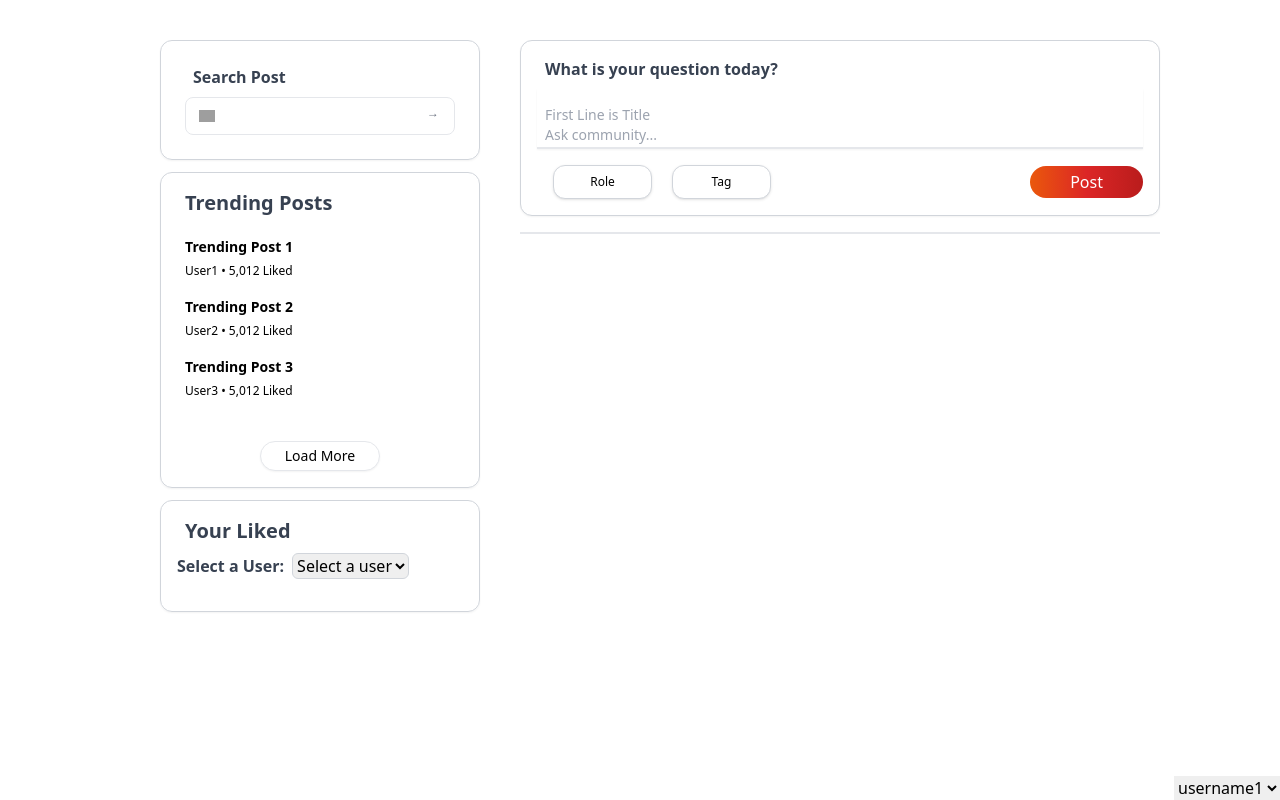
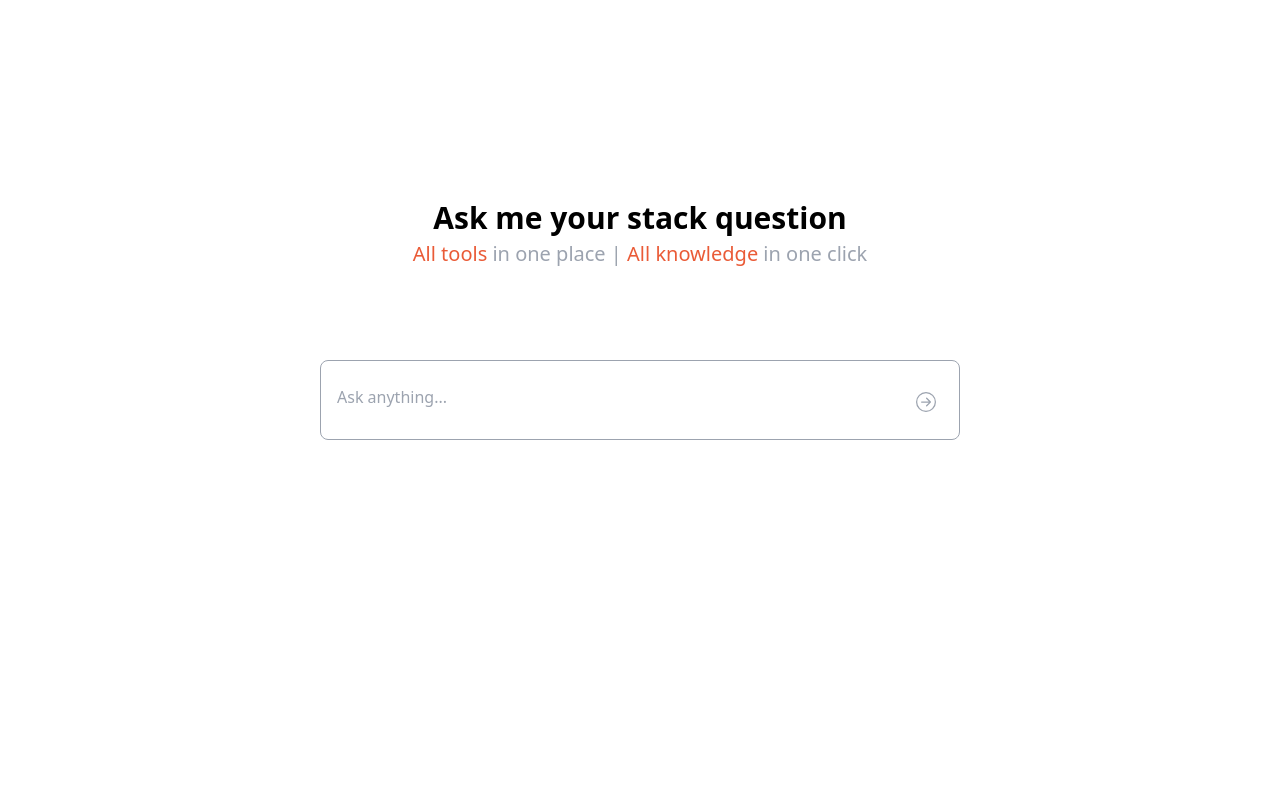
Before and after one commit to Narutchai01/Rectack, a React (Vite) app in the folder client/: page /chatbot in a window 1280 px wide. Built offline with nearby package versions, Linux system fonts and the light colour scheme; grey boxes are pictures that could not be loaded; the HTML template or start-up script is replaced by a standard one.

Commit message:
CharbotV.1(DesignPage)

```diff
--- a/client/src/App.jsx
+++ b/client/src/App.jsx
@@ -8,7 +8,8 @@ import ArticlePage from "./pages/ArticlePage"
 function App() {
   return (
     <>
-      <CommuPage/>
+      {/* <CommuPage/> */}
+      <Chatbot/>
       {/* <Navbar />
 
 
--- /dev/null
+++ b/client/src/assets/IconArrowRightCircle.jsx
@@ -0,0 +1,21 @@
+// icon:arrow-right-circle | Bootstrap https://icons.getbootstrap.com/ | Bootstrap
+import * as React from "react";
+
+function IconArrowRightCircle(props) {
+    return (
+        <svg
+        fill="currentColor"
+        viewBox="0 0 16 16"
+        height="1em"
+        width="1em"
+        {...props}
+        >
+        <path
+            fillRule="evenodd"
+            d="M1 8a7 7 0 1014 0A7 7 0 001 8zm15 0A8 8 0 110 8a8 8 0 0116 0zM4.5 7.5a.5.5 0 000 1h5.793l-2.147 2.146a.5.5 0 00.708.708l3-3a.5.5 0 000-.708l-3-3a.5.5 0 10-.708.708L10.293 7.5H4.5z"
+        />
+        </svg>
+    );
+}
+
+export default IconArrowRightCircle;
--- /dev/null
+++ b/client/src/components/Chatbot/ChatBar.jsx
@@ -0,0 +1,61 @@
+import React, { useState } from 'react';
+import IconArrowRightCircle from '../../assets/IconArrowRightCircle.jsx';
+import ChatFeed from './ChatFeed.jsx';
+
+const ChatBar = (props) => {
+    const [inputText, setInputText] = useState('');
+    const [chatMessages, setChatMessages] = useState([]);
+    const [submitted, setSubmitted] = useState(false);
+
+    const handleInputChange = (e) => {
+        setInputText(e.target.value);
+    };
+
+    const handleKeyPress = (e) => {
+        if (e.key === 'Enter' && !e.shiftKey) {
+        e.preventDefault();
+        console.log(inputText);
+        setInputText('');
+        setSubmitted(true);
+        setChatMessages([...chatMessages, inputText]);
+        }
+    };
+
+    return (
+        <>
+            <div className={`justify-center ${submitted ? 'flex h-full' : 'hidden'}`}>
+                <div className='w-[60%]'>
+                    <ChatFeed messages={chatMessages}/>
+                </div>
+            </div>
+            <div className="flex justify-center items-center h-screen">
+                <div className={`${submitted ? 'hidden' : 'h-[50%]'}`}>
+                    <div className='text-3xl font-semibold text-center'> Ask me your stack question</div>
+                    <div className='text-gray-400 text-xl mt-1 text-center'> <span className='text-[#EA5B37]'>All tools</span> in one place | <span className='text-[#EA5B37]'>All knowledge</span> in one click </div>
+                </div>
+                <div className='fixed bottom-0 bg-white h-[20vh] w-full'/>
+                <div className={`fixed w-1/2 h-20 ${submitted ? 'bottom-10' : ''}`}>
+                    <textarea
+                        className="w-full h-20 pl-4 py-6 border border-gray-400 focus:outline-none focus:ring-1 focus:ring-red-300 rounded-lg resize-none mr-2"
+                        placeholder="Ask anything..."
+                        value={inputText}
+                        onChange={handleInputChange}
+                        onKeyDown={handleKeyPress}
+                    ></textarea>
+                    <button
+                        className="absolute right-4 top-[30%] text-gray-400 p-2"
+                        onClick={() => {
+                            console.log(inputText);
+                            setInputText('');
+                        }}
+                    >
+                        <IconArrowRightCircle height={20} width={20} />
+                    </button>
+                </div>
+            </div>
+        </>
+
+    );
+};
+
+export default ChatBar;
--- /dev/null
+++ b/client/src/components/Chatbot/ChatFeed.jsx
@@ -0,0 +1,38 @@
+import React from 'react';
+
+const ChatFeed = (props) => {
+    const { messages } = props;
+
+    const answers = [
+        "Hello!",
+        "How can I help you?",
+        "I'm here to assist you.",
+        "What's on your mind?",
+        "Ask me anything!",
+    ];
+
+    return (
+        <div className="mx-10 mt-10 overflow-hidden">
+            <ul className="list-none pr-[15px] mr-[-15px] overflow-y-scroll max-h-[500px]">
+                {messages.map((message, index) => (
+                    <li key={index} className='my-2'>
+                        <div className="flex items-center justify-end">
+                            <span className="inline-block p-2 mx-2 rounded-lg bg-[#EA5B37] text-white">
+                                {message}
+                            </span>
+                            <span className='h-10 w-10 border-2 rounded-full'></span>
+                        </div>
+                        <div className='my-2 flex items-center justify-start'>
+                            <span className='h-10 w-10 border-2 rounded-full'></span>
+                            <span className="inline-block p-2 mx-2 rounded-lg border">
+                                {answers[Math.floor(Math.random() * answers.length)]}
+                            </span>
+                        </div>
+                    </li>
+                ))}
+            </ul>
+        </div>
+    );
+};
+
+export default ChatFeed;
--- a/client/src/components/CommunityFeedComponents/CommunityComment.jsx
+++ b/client/src/components/CommunityFeedComponents/CommunityComment.jsx
@@ -24,7 +24,7 @@ const CommunityComment = ({ username, plusCommentCount }) => {
             <ul className="list-none p-0">
                 {comments.map((comment, index) => (
                     <div key={index} className={`mb-2 flex ${comment.postedBy === username ? 'justify-end' : 'justify-start'}`}>
-                        <li  className={`mx-2 inline-block p-2 rounded-lg ${comment.postedBy === username ? 'bg-red-200' : 'bg-gray-100'}`}>
+                        <li  className={`mx-2 inline-block p-2 rounded-lg ${comment.postedBy === username ? 'bg-[#EA5B37] text-white' : 'bg-gray-100'}`}>
                             <span className='pr-2'> {comment.postedBy} :</span>
                             <span dangerouslySetInnerHTML={{ __html: comment.text }}/>
                         </li>
--- a/client/src/pages/Chatbot.jsx
+++ b/client/src/pages/Chatbot.jsx
@@ -1,9 +1,13 @@
 import React from 'react'
+import { Form } from 'react-router-dom'
+import ChatBar from '../components/Chatbot/Chatbar.jsx'
 
 const Chatbot = () => {
     return (
         <>
-            <h1>Chatbot</h1>
+            <div className='h-screen overflow-hidden'>
+                <ChatBar/>
+            </div>
         </>
     )
 }
```
